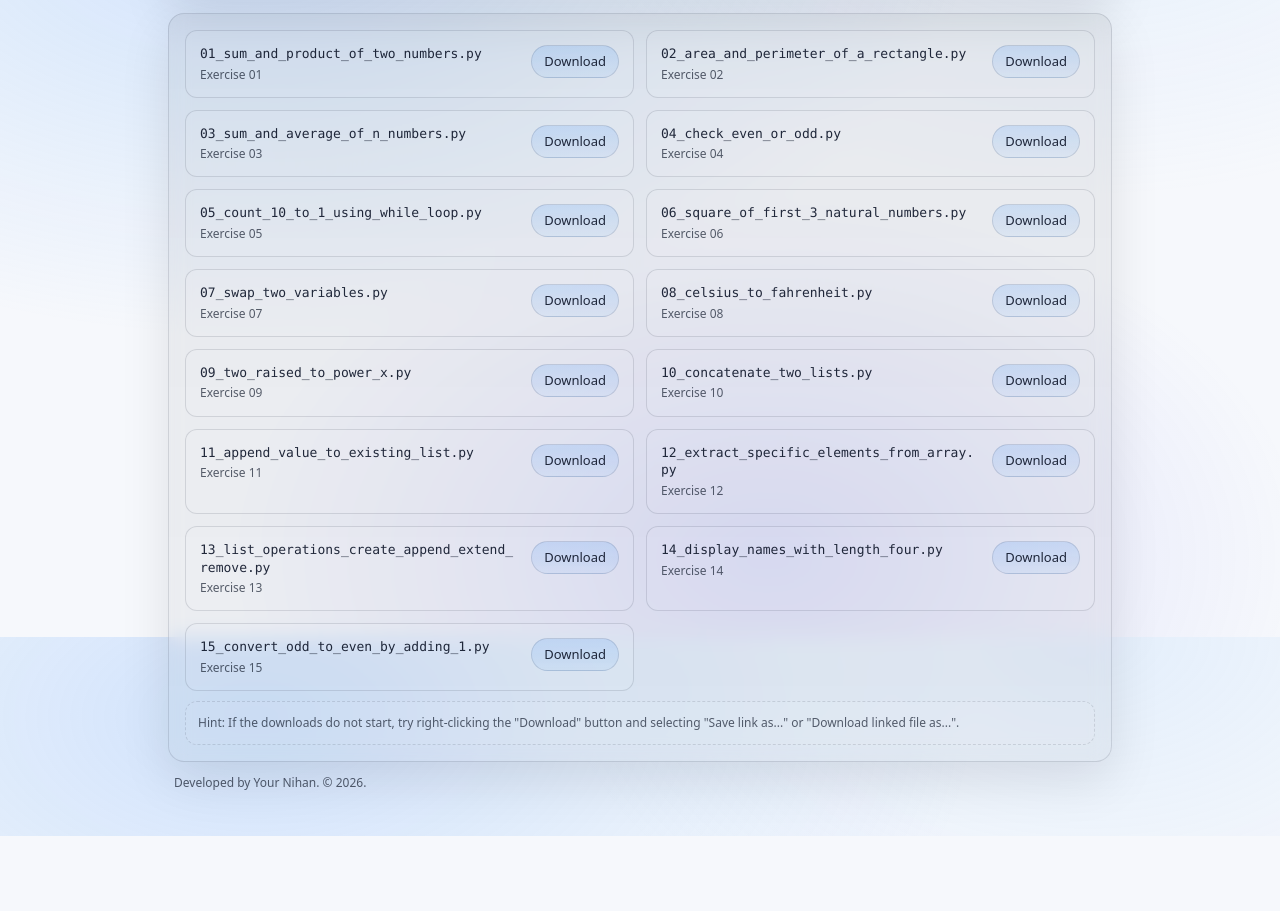
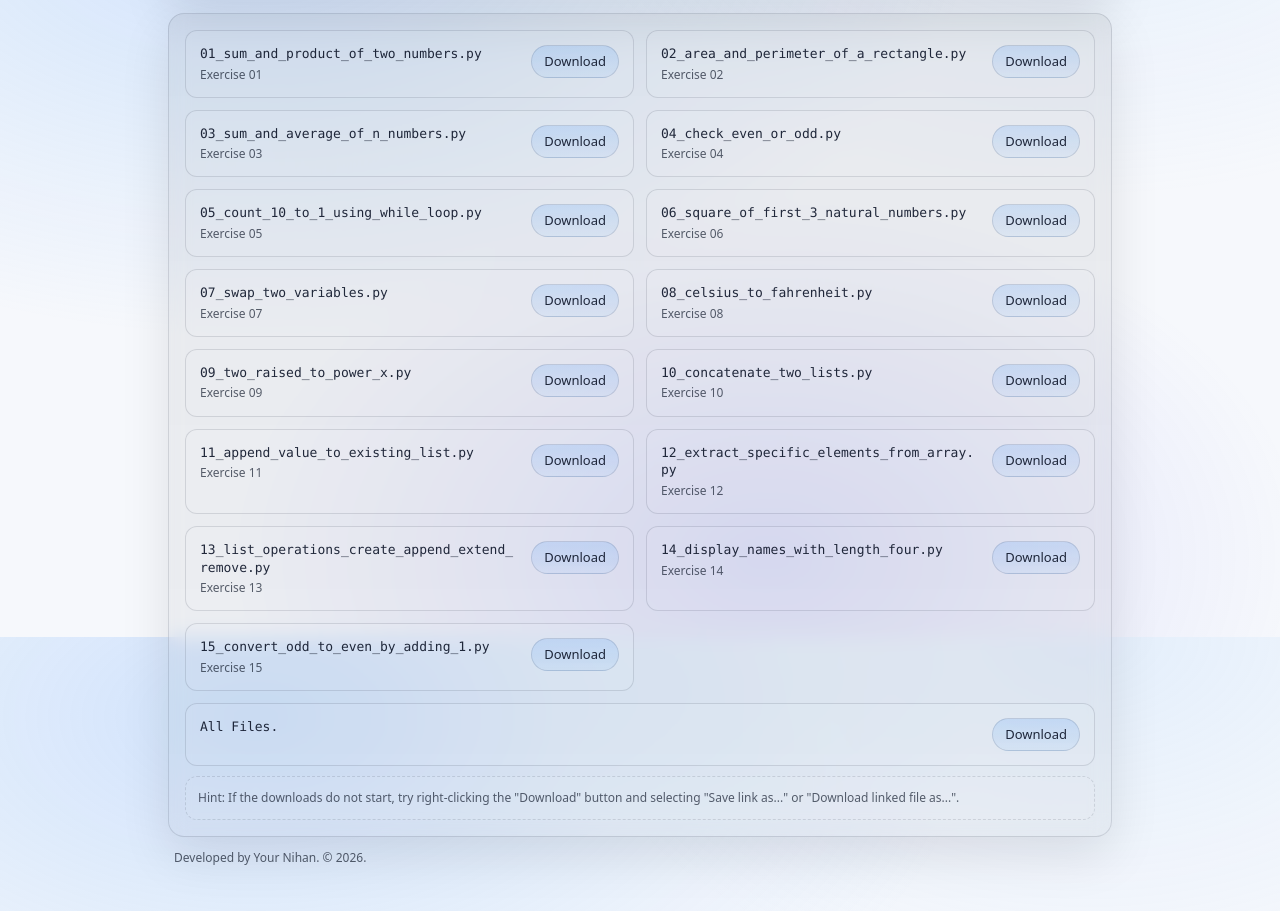
Before and after one commit to nihan-vp/files, a plain HTML site: page index.html in a window 1280 px wide. Shown: the part 163-1074 px from the top of the page. Before the commit the page ends 999 px from the top, so only its background shows below. Drawn offline with Linux system fonts and the light colour scheme.

Commit message:
Add new card-long component for enhanced file display and download options

```diff
--- a/index.html
+++ b/index.html
@@ -105,6 +105,16 @@
       background: rgba(255, 255, 255, 0.03);
       display: grid;
       gap: 10px;
+    }
+
+    .card-long {
+      grid-column: span 12;
+      padding: 14px;
+      border-radius: var(--radius-sm);
+      border: 1px solid var(--border);
+      background: rgba(255, 255, 255, 0.03);
+      display: grid;
+      width: 100%;
     }
 
     @media (min-width: 720px) {
@@ -354,6 +364,17 @@
             <a class="btn" href="15_convert_odd_to_even_by_adding_1.py" download>Download</a>
           </div>
         </div>
+
+        <div class="card-long" role="listitem">
+          <div class="row">
+            <div class="file">
+              <div class="name">All Files.</div>
+              <div class="meta"></div>
+            </div>
+            <a class="btn" href="01_sum_and_product_of_two_numbers.py, 02_area_of_circle.py, 03_area_of_triangle.py, 04_area_of_rectangle.py, 05_area_of_square.py, 06_area_of_trapezoid.py, 07_swap_two_variables.py, 08_celsius_to_fahrenheit.py, 09_two_raised_to_power_x.py, 10_concatenate_two_lists.py, 11_append_value_to_existing_list.py, 12_extract_specific_elements_from_array.py, 13_list_operations_create_append_extend_remove.py, 14_display_names_with_length_four.py, 15_convert_odd_to_even_by_adding_1.py" download>Download</a>
+          </div>
+        </div>
+
       </div>
 
         <div class="hint">
```
